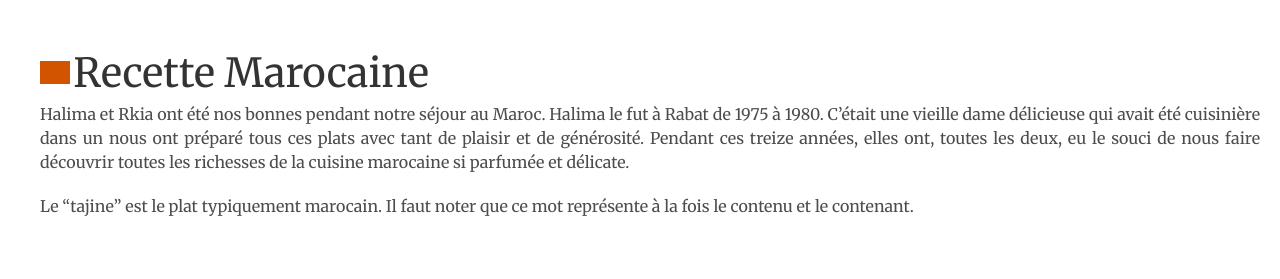
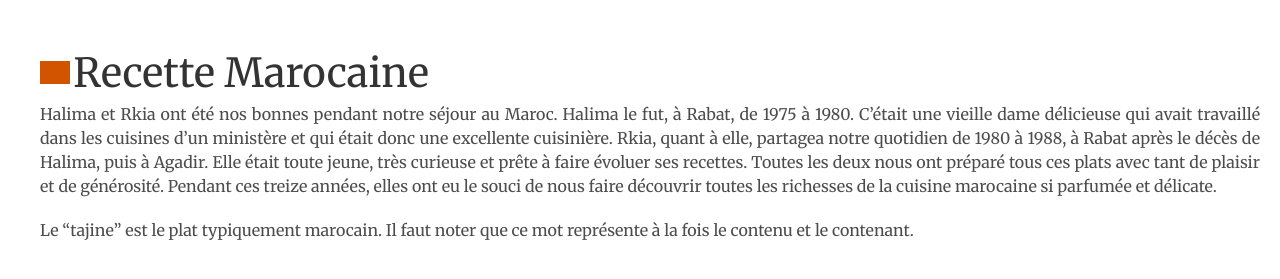
Before and after one commit to brignogan/brignogan.github.io, a Jekyll site: the page built from pages/maroc.md, in a window 1280 px wide and 900 px high, scrolled down 748 px, cut to the strip 156-435 px from the top of the window. Built offline with Jekyll 4.4.1, drawn with Linux system fonts in a browser that asks for light colours; grey boxes are pictures that could not be loaded.

Commit message:
correction page maroc
page maroc

```diff
--- a/pages/maroc.md
+++ b/pages/maroc.md
@@ -6,6 +6,6 @@ meta_title: "Recette Marocaine"
 teaser: ""
 permalink: "/maroc/"
 ---
-Halima et Rkia ont été nos bonnes pendant notre séjour au Maroc. Halima le fut à Rabat de 1975 à 1980. C’était une vieille dame délicieuse qui avait été cuisinière dans un nous ont préparé tous ces plats avec tant de plaisir et de générosité. Pendant ces treize années, elles ont, toutes les deux, eu le souci de nous faire découvrir toutes les richesses de la cuisine marocaine si parfumée et délicate.
+Halima et Rkia ont été nos bonnes pendant notre séjour au Maroc. Halima le fut, à Rabat, de 1975 à 1980. C’était une vieille dame délicieuse qui avait travaillé dans les cuisines d’un ministère et qui était donc une excellente cuisinière. Rkia, quant à elle, partagea notre quotidien de 1980 à 1988, à Rabat après le décès de Halima, puis à Agadir. Elle était toute jeune, très curieuse et prête à faire évoluer ses recettes. Toutes les deux nous ont préparé tous ces plats avec tant de plaisir et de générosité. Pendant ces treize années, elles ont eu le souci de nous faire découvrir toutes les richesses de la cuisine marocaine si parfumée et délicate.
 
 Le “tajine” est le plat typiquement marocain. Il faut noter que ce mot représente à la fois le contenu et le contenant.
```
